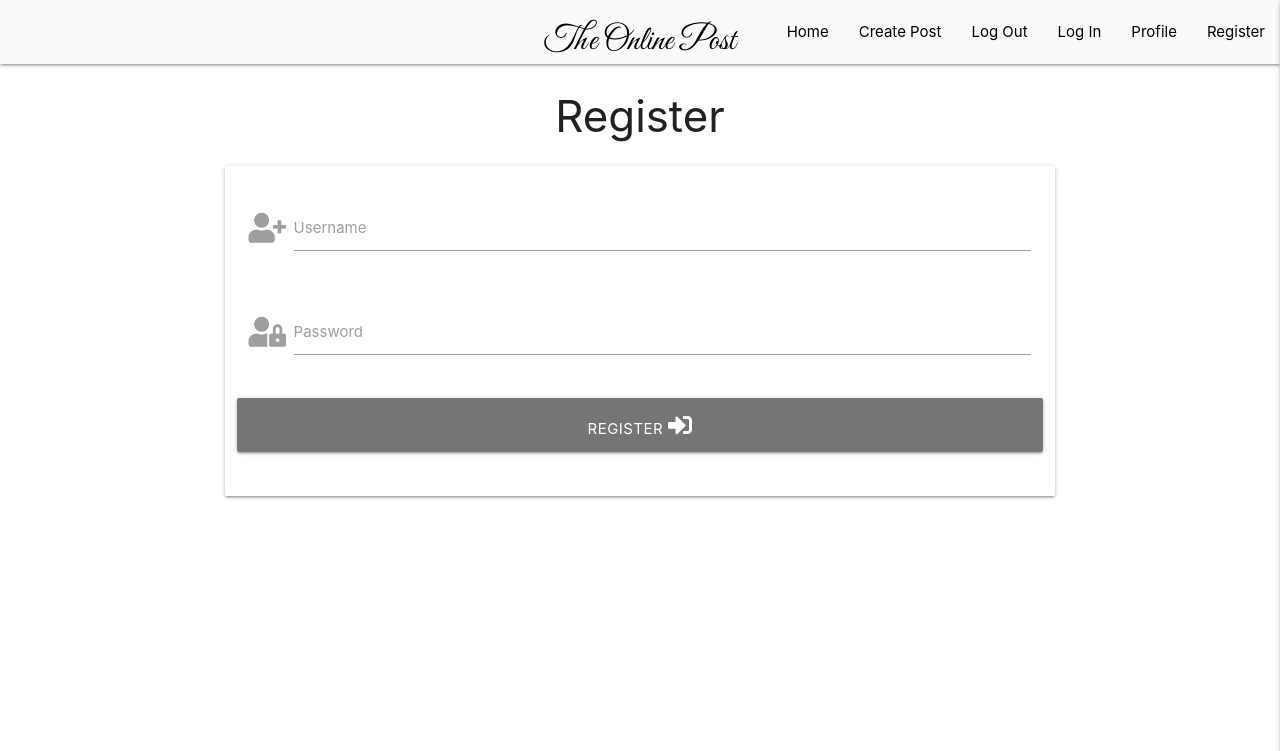
After one commit to andrerafaelf/MS3-project, a Flask app: page /register in a window 1280 px wide. The commit adds this page. Shown: the top 751 px of the page. Run offline with Flask 2, Linux system fonts and the light colour scheme; some libraries are stand-ins or nearby versions.

Commit message:
Added register.html

```diff
--- a/app.py
+++ b/app.py
@@ -4,6 +4,7 @@ from flask import (
     redirect, request, session, url_for)
 from flask_pymongo import PyMongo
 from bson.objectid import ObjectId
+from werkzeug.security import generate_password_hash, check_password_hash
 if os.path.exists("env.py"):
     import env
 
@@ -23,6 +24,10 @@ def get_posts():
     posts = mongo.db.posts.find()
     return render_template("posts.html", posts=posts)
 
+@app.route("/register", methods=["GET", "POST"])
+def register():
+    return render_template("register.html")
+
 
 if __name__ == "__main__":
     app.run(host=os.environ.get("IP"),
--- a/templates/base.html
+++ b/templates/base.html
@@ -17,7 +17,7 @@
 
     <header>
         <!-- top navbar -->
-        <nav class="grey lighten-5 nav-extended text-shadow">
+        <nav class="grey lighten-5 nav-extended">
             <div class="nav-wrapper">
                 <a href="{{ url_for('get_posts') }}" class="brand-logo center black-text logo-font"><h4>The Online Post</h4></a>
                 <a href="#" data-target="mobile-demo" class="sidenav-trigger black-text right"><i class="fas fa-bars"></i></a>
@@ -27,7 +27,7 @@
                     <li><a href="#" class="black-text">Log Out</a></li>
                     <li><a href="#" class="black-text">Log In</a></li>
                     <li><a href="#" class="black-text">Profile</a></li>
-                    <li><a href="#" class="black-text">Register</a></li>
+                    <li><a href="{{ url_for('register') }}" class="black-text">Register</a></li>
                 </ul>
             </div>
         </nav>
@@ -39,7 +39,7 @@
             <li><a href="#" class="black-text">Log Out</a></li>
             <li><a href="#" class="black-text">Log In</a></li>
             <li><a href="#" class="black-text">Profile</a></li>
-            <li><a href="#" class="black-text">Register</a></li>>
+            <li><a href="{{ url_for('register') }}" class="black-text">Register</a></li>>
         </ul>
     </header>
 
--- /dev/null
+++ b/templates/register.html
@@ -0,0 +1,35 @@
+{% extends "base.html" %}
+{% block content %}
+
+    <h3 class="center-align">Register</h3>
+
+    <div class="row">
+        <form class="col s12 m8 offset-m2" method="POST" action="{{ url_for('register') }}">
+            <div class="card-panel">
+                <!-- username -->
+                <div class="row">
+					<div class="input-field col s12">
+						<i class="fas fa-user-plus prefix grey-text darken-3"></i>
+						<input id="username" name="username" type="text" class="validate">
+						<label for="username">Username</label>
+					</div>
+                </div>
+                <!-- passowrd -->
+                <div class="row">
+                    <div class="input-field col s12">
+						<i class="fas fa-user-lock prefix grey-text darken-3"></i>
+                        <input id="password" name="password" type="password" class="validate">
+                        <label for="password">Password</label>
+                    </div>
+                </div>
+                <!-- register -->
+                <div class="row">
+                    <button type="submit" class="col s12 btn-large grey darken-1 text-shadow">
+                        Register <i class="fas fa-sign-in-alt"></i>
+                    </button>
+                </div>
+            </div>
+        </form>
+    </div>
+
+{% endblock %}
```
Also changed, not shown: static/css/style.css (line endings or trailing spaces).
